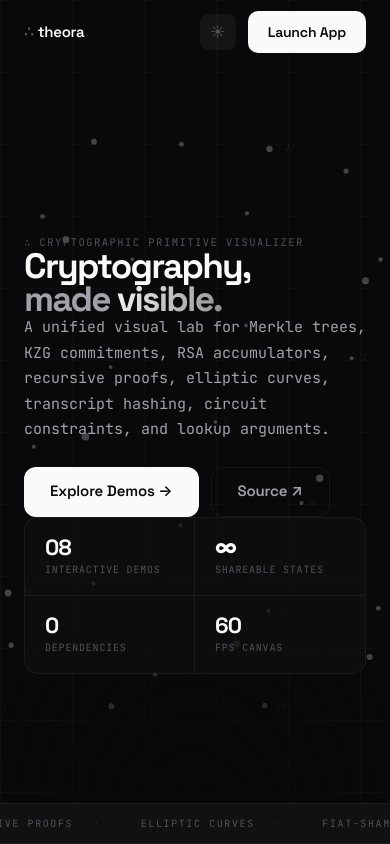
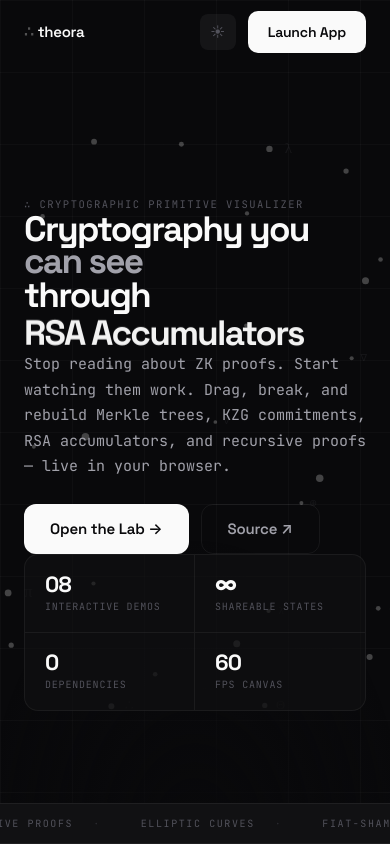
Before and after one commit to LucidSamuel/theora, a React (Vite) app: page / in a window 390 px wide. Shown: the top 844 px of the page. Built offline with nearby package versions, Linux system fonts and the light colour scheme.

Commit message:
restore: lp- design from b3fbdd8 with updated hero copy and CTA

```diff
--- a/src/index.css
+++ b/src/index.css
@@ -839,13 +839,16 @@ body::before {
 
 .lp-footer-link:hover { color: var(--text-primary); }
 
-/* ─── App panels ─── */
+
+/* ─── Demo sidebar ─── */
 
 .demo-sidebar {
   padding: 24px 20px;
   background: var(--bg-primary);
   border-right: 1px solid var(--border);
 }
+
+/* ─── App panels ─── */
 
 .panel-surface {
   background: var(--bg-primary);
--- a/src/pages/Landing.tsx
+++ b/src/pages/Landing.tsx
@@ -2,6 +2,8 @@ import { useState, useEffect, useRef } from 'react';
 import { useNavigate } from 'react-router-dom';
 import { useTheme } from '@/hooks/useTheme';
 import { HeroAnimation } from '@/components/landing/HeroAnimation';
+
+const PRIMITIVES = ['Merkle Trees', 'KZG Commitments', 'RSA Accumulators', 'Recursive Proofs', 'Elliptic Curves', 'Fiat-Shamir', 'R1CS Circuits', 'Lookup Arguments'];
 
 const DEMO_DATA = [
   {
@@ -117,6 +119,48 @@ const TICKER_ITEMS = [
   'SPRING PHYSICS', 'SHAREABLE STATE', 'STEP-THROUGH VERIFICATION', 'CANVAS RENDERING',
 ];
 
+function CyclingText() {
+  const [index, setIndex] = useState(0);
+  const [state, setState] = useState<'visible' | 'exit' | 'enter'>('visible');
+
+  useEffect(() => {
+    const interval = setInterval(() => {
+      setState('exit');
+      setTimeout(() => {
+        setIndex((i) => (i + 1) % PRIMITIVES.length);
+        setState('enter');
+        setTimeout(() => setState('visible'), 350);
+      }, 300);
+    }, 3000);
+    return () => clearInterval(interval);
+  }, []);
+
+  const transforms: Record<string, string> = {
+    visible: 'translateY(0) skewY(0deg)',
+    exit: 'translateY(-28px) skewY(-2deg)',
+    enter: 'translateY(28px) skewY(2deg)',
+  };
+  const opacities: Record<string, number> = { visible: 1, exit: 0, enter: 0 };
+
+  return (
+    <span className="relative block overflow-hidden" style={{ height: '1.15em' }}>
+      <span className="invisible block" aria-hidden="true">Polynomial Commitments</span>
+      <span
+        className="absolute inset-0 flex items-center"
+        style={{
+          opacity: opacities[state],
+          transform: transforms[state],
+          transition: state === 'visible'
+            ? 'opacity 350ms cubic-bezier(0.16,1,0.3,1), transform 350ms cubic-bezier(0.16,1,0.3,1)'
+            : 'opacity 280ms ease, transform 280ms ease',
+        }}
+      >
+        {PRIMITIVES[index]}
+      </span>
+    </span>
+  );
+}
+
 function useScrollY() {
   const [y, setY] = useState(0);
   useEffect(() => {
@@ -216,21 +260,24 @@ export function Landing() {
             <span className="lp-mono-label hidden sm:block">EST. 2025 · MIT LICENSE</span>
           </div>
 
-          {/* Full-width heading */}
+          {/* Full-width heading with cycling text */}
           <h1 className="lp-hero-title mb-8 sm:mb-10">
-            Cryptography,<br />
-            <span className="lp-hero-title-dim">made</span>{' '}
-            <span className="lp-hero-title-accent">visible.</span>
+            Cryptography you<br />
+            <span className="lp-hero-title-dim">can see</span><br />
+            <span style={{ display: 'block', marginTop: '0.05em' }}>
+              through <CyclingText />
+            </span>
           </h1>
 
           {/* Description + buttons row */}
           <div className="flex flex-col sm:flex-row sm:items-center sm:justify-between gap-6 sm:gap-16">
-            <p className="lp-hero-sub sm:max-w-[480px]">
-              A unified visual lab for Merkle trees, KZG commitments, RSA accumulators, recursive proofs, elliptic curves, transcript hashing, circuit constraints, and lookup arguments.
+            <p className="lp-hero-sub sm:max-w-[520px]">
+              Stop reading about ZK proofs. Start watching them work. Drag, break, and rebuild
+              Merkle trees, KZG commitments, RSA accumulators, and recursive proofs — live in your browser.
             </p>
             <div className="flex flex-wrap gap-3 flex-shrink-0">
               <button onClick={() => navigate('/app')} className="lp-btn-primary lp-btn-lg">
-                Explore Demos →
+                Open the Lab →
               </button>
               <a href="https://github.com/LucidSamuel/theora" target="_blank" rel="noopener noreferrer"
                 className="lp-btn-ghost lp-btn-lg no-underline">
@@ -389,14 +436,14 @@ export function Landing() {
       <div className="lp-container pb-40 sm:pb-56">
         <div className="lp-cta-block">
           <div className="lp-cta-inner">
-            <p className="lp-mono-label mb-5">§ 06 · START</p>
+            <p className="lp-mono-label mb-5">∴ Start exploring</p>
             <h2 className="lp-cta-title">
-              Open the lab.<br />
-              Test your intuition.
+              The math is elegant.<br />
+              Now watch it move.
             </h2>
             <p className="lp-cta-sub">
-              No installation. No account. No ceremony.<br />
-              Manipulate real cryptographic primitives in your browser.
+              No installation. No login. No setup.<br />
+              Just open the lab and start breaking things.
             </p>
             <div className="flex flex-wrap gap-3 mt-10">
               <button onClick={() => navigate('/app')} className="lp-btn-primary lp-btn-lg">
```
